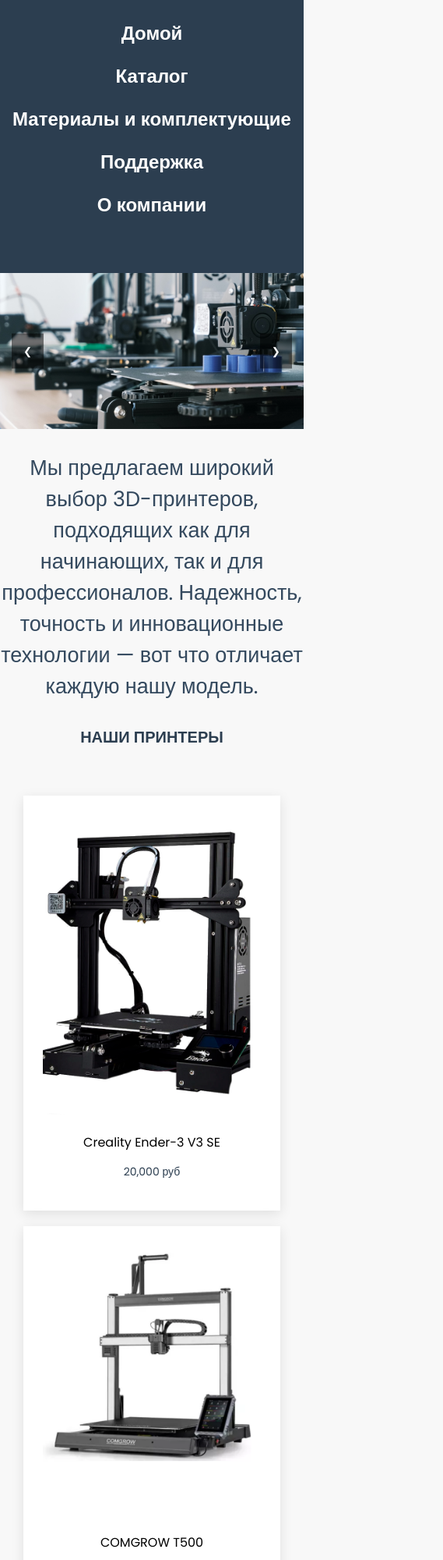
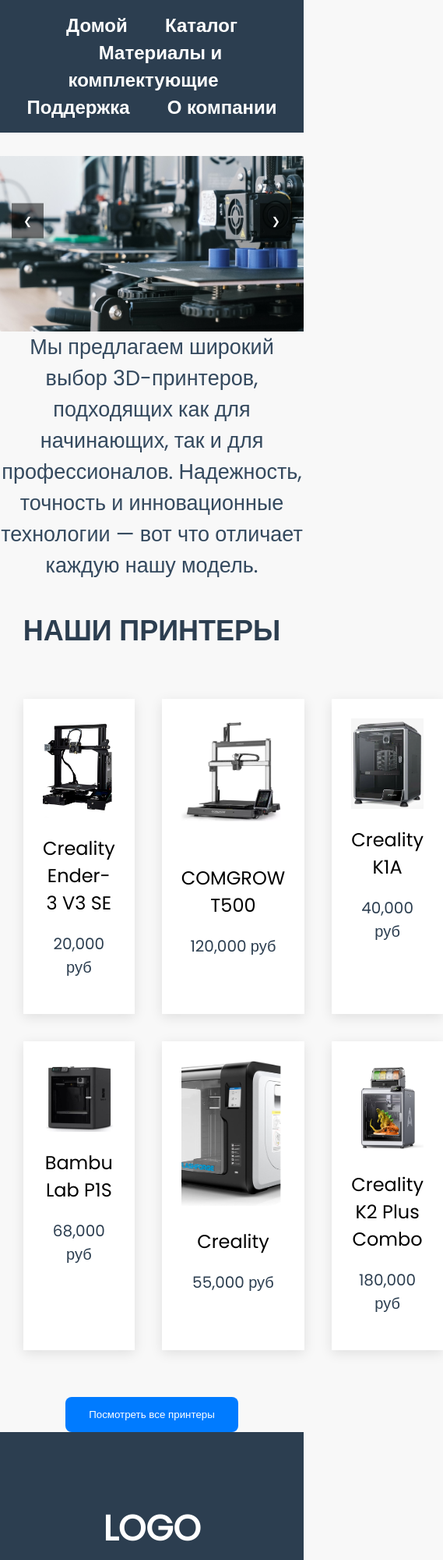
Before and after one commit to deslack25/3D, a plain HTML site: page home.html in a window 390 px wide. Shown: the top 2000 px of the page at 78% size, 569 px wide, since content can reach past the window. Drawn offline with Linux system fonts and the light colour scheme.

Commit message:
home.html

```diff
--- a/home.html
+++ b/home.html
@@ -208,64 +208,7 @@
     .subscribe button:hover {
       background-color: #2980b9;
     }
-     /* Адаптивность для мобильных устройств */
-    @media (max-width: 768px) {
-      .navbar {
-        display: flex;
-        flex-direction: column;
-        align-items: center;
-      }
 
-      .navbar a {
-        margin: 10px 0;
-      }
-
-      .products {
-        grid-template-columns: 1fr; /* Один товар в ряду */
-        gap: 20px;
-      }
-
-      .product-item {
-        width: 100%;
-        max-width: none;
-      }
-
-      .slider {
-        height: 200px;
-      }
-
-      .btn-see-all {
-        font-size: 16px;
-        padding: 10px 20px;
-      }
-
-      .footer-logo p {
-        font-size: 24px;
-      }
-
-      .footer-links p {
-        font-size: 14px;
-      }
-
-      .subscribe input, .subscribe button {
-        font-size: 14px;
-      }
-    }
-
-    /* Дополнительные стили для мобильных устройств */
-    @media (max-width: 480px) {
-      .text-56 {
-        font-size: 20px;
-      }
-
-      .product-name {
-        font-size: 16px;
-      }
-
-      .product-price {
-        font-size: 14px;
-      }
-    }
   </style>
 </head>
 <body>
```
